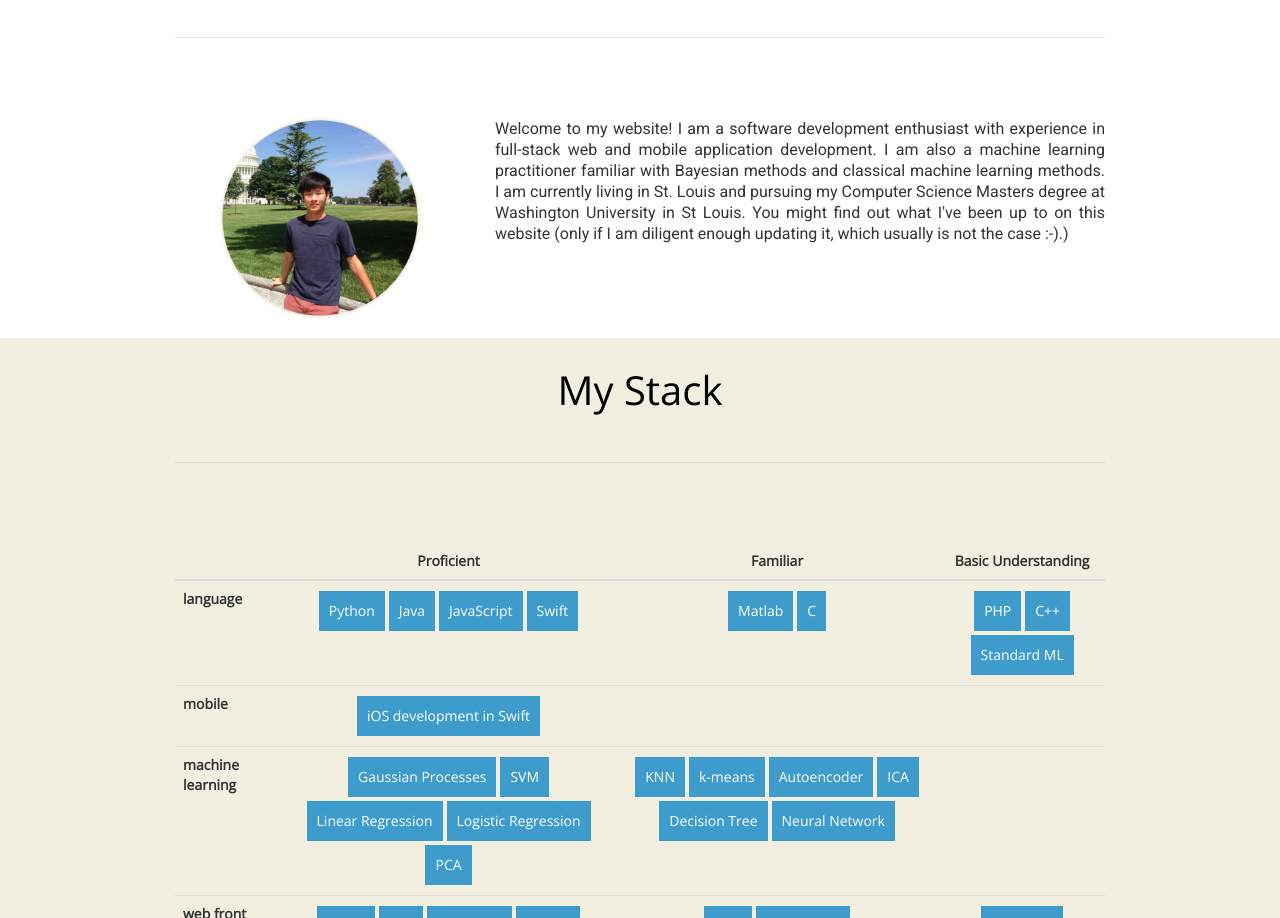
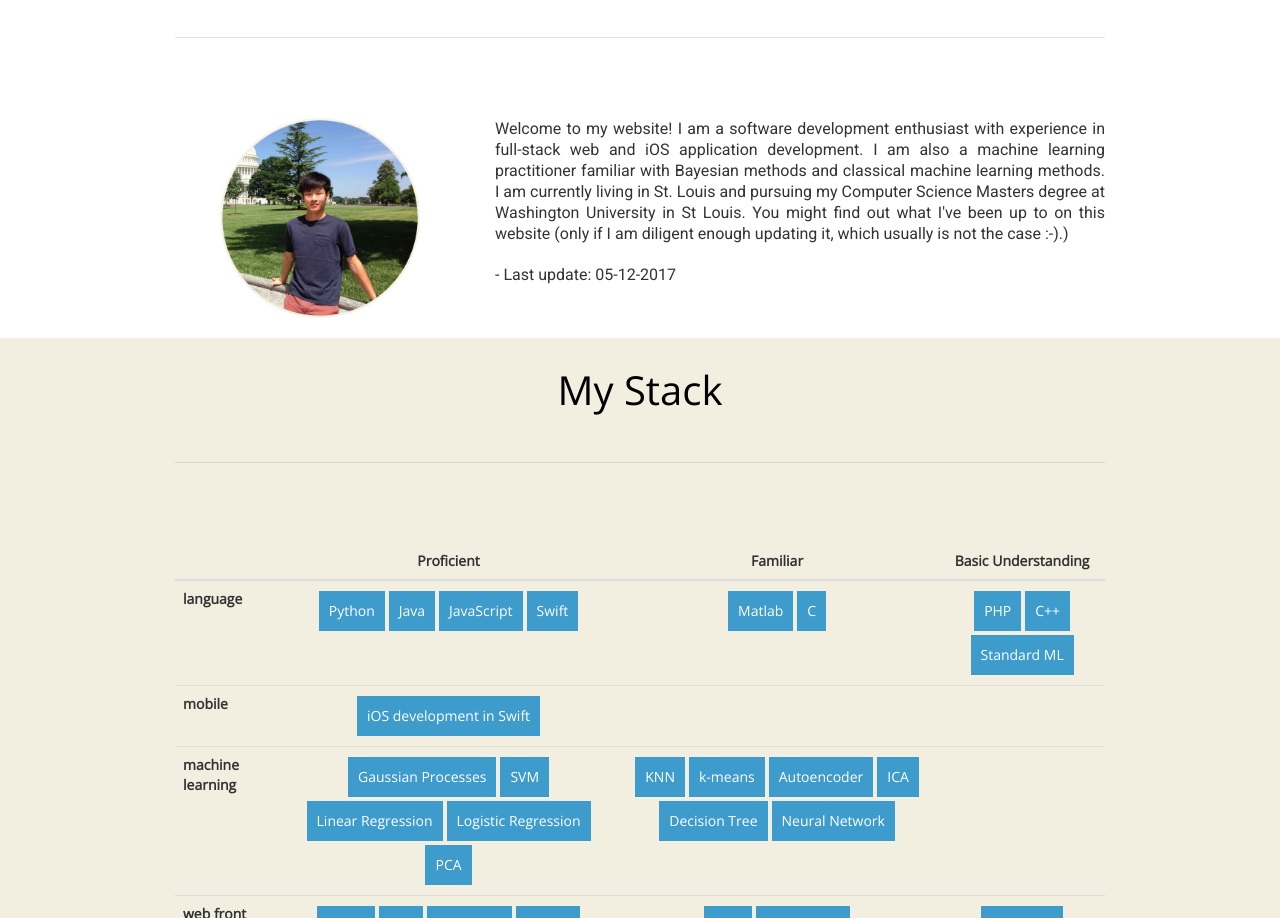
Before and after one commit to hahooy/hahooy.github.io, a website: page index.html in a window 1280 px wide. Shown: the part 887-1805 px from the top of the page. Drawn offline with nearby package versions, Linux system fonts and the light colour scheme; some packages are replaced by stand-ins of ours.

Commit message:
added update date

```diff
--- a/index.html
+++ b/index.html
@@ -65,6 +65,8 @@
           </div>
           <div class="col-md-8">
             <p id="welcome-msg">{{bio.welcomeMessage}}</p>
+            </br>
+            <p>- Last update: {{bio.lastUpdate}}</p>
           </div>
         </div>
       </div>
--- a/js/data.js
+++ b/js/data.js
@@ -21,13 +21,14 @@ var resumeData = {
             bioPic: "images/me-circle.jpg",
             welcomeMessage: "Welcome to my website! " +
                             "I am a software development enthusiast with experience in " +
-                            "full-stack web and mobile application development. I am also a machine " +
+                            "full-stack web and iOS application development. I am also a machine " +
                             "learning practitioner familiar with Bayesian methods and classical machine " +
                             "learning methods. I am currently " +
                             "living in St. Louis and pursuing my Computer Science Masters degree " +
                             "at Washington University in St Louis. You might " +
                             "find out what I've been up to on this website (only if I " +
-                            "am diligent enough updating it, which usually is not the case :-).) "
+                            "am diligent enough updating it, which usually is not the case :-).) ",
+            lastUpdate: "05-12-2017"
         },
 
 
```
